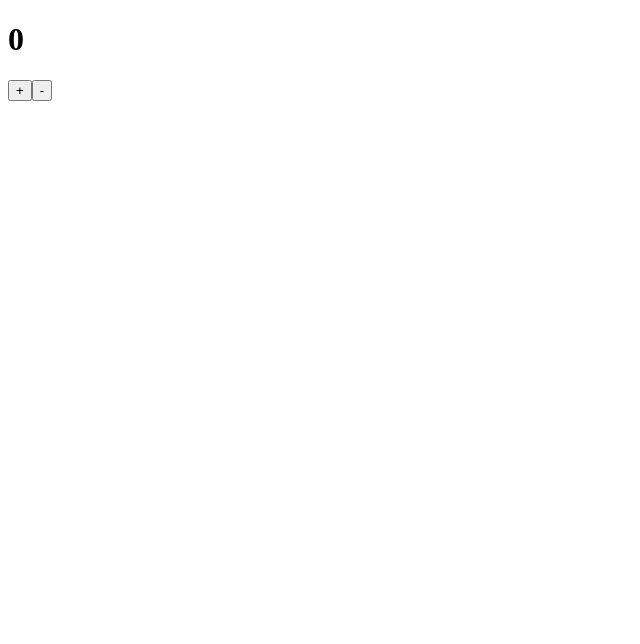
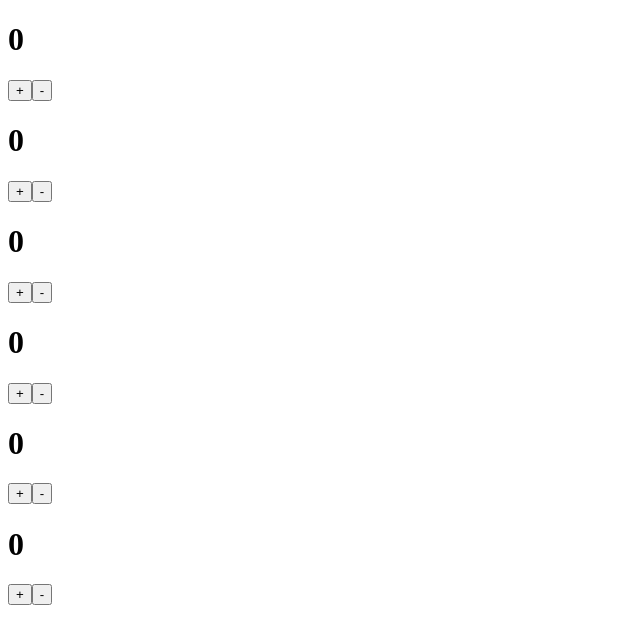
Before and after one commit to Jgriebel1990/redux-counter-exploration, a React (Create React App) app: page / in a window 1280 px wide. Shown: the top 644 px of the page, without its empty margins (0-640 px from the left). Built offline with nearby package versions, Linux system fonts and the light colour scheme.

Commit message:
created a counter functionaly stateless component and used the app to pass functionality to props

```diff
--- a/src/App.js
+++ b/src/App.js
@@ -1,19 +1,18 @@
 import React, { Component } from 'react';
 import './App.css';
 import { connect } from 'react-redux';
-
-
+import Counter from './Counter';
 
 class App extends Component {
   render() {
-    console.log(this);
     return (
       <div>
-        <h1>
-          {this.props.count}
-        </h1>
-        <button onClick={this.props.increment}>+</button>
-        <button onClick={this.props.decrement}>-</button>
+        <Counter {...this.props}/>
+        <Counter {...this.props}/>
+        <Counter {...this.props}/>
+        <Counter {...this.props}/>
+        <Counter {...this.props}/>
+        <Counter {...this.props}/>
       </div>
     );
   }
--- /dev/null
+++ b/src/Counter.js
@@ -0,0 +1,15 @@
+import React from 'react';
+
+const Counter = props => {
+    return (
+      <div>
+        <h1>
+            {props.count}
+        </h1>
+        <button onClick={props.increment}>+</button>
+        <button onClick={props.decrement}>-</button>
+      </div>
+    );
+}
+
+export default Counter;
```
